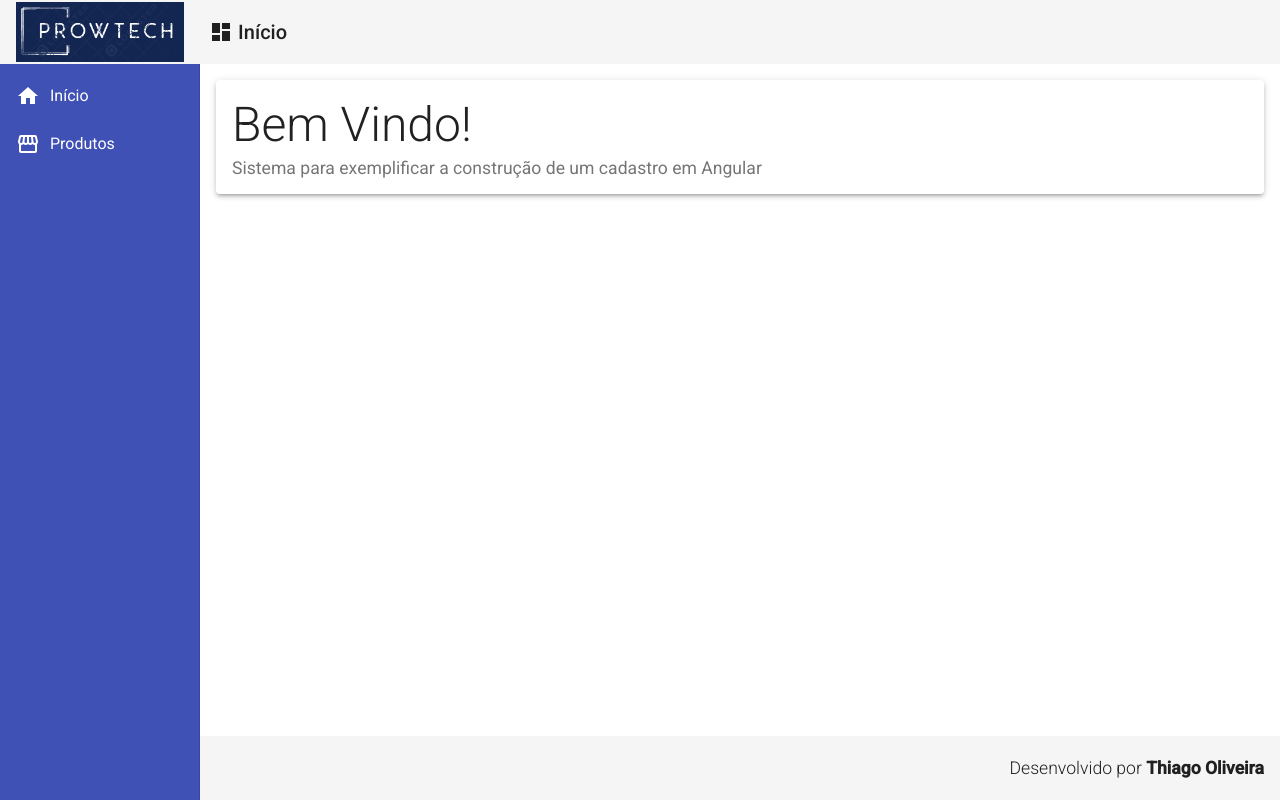
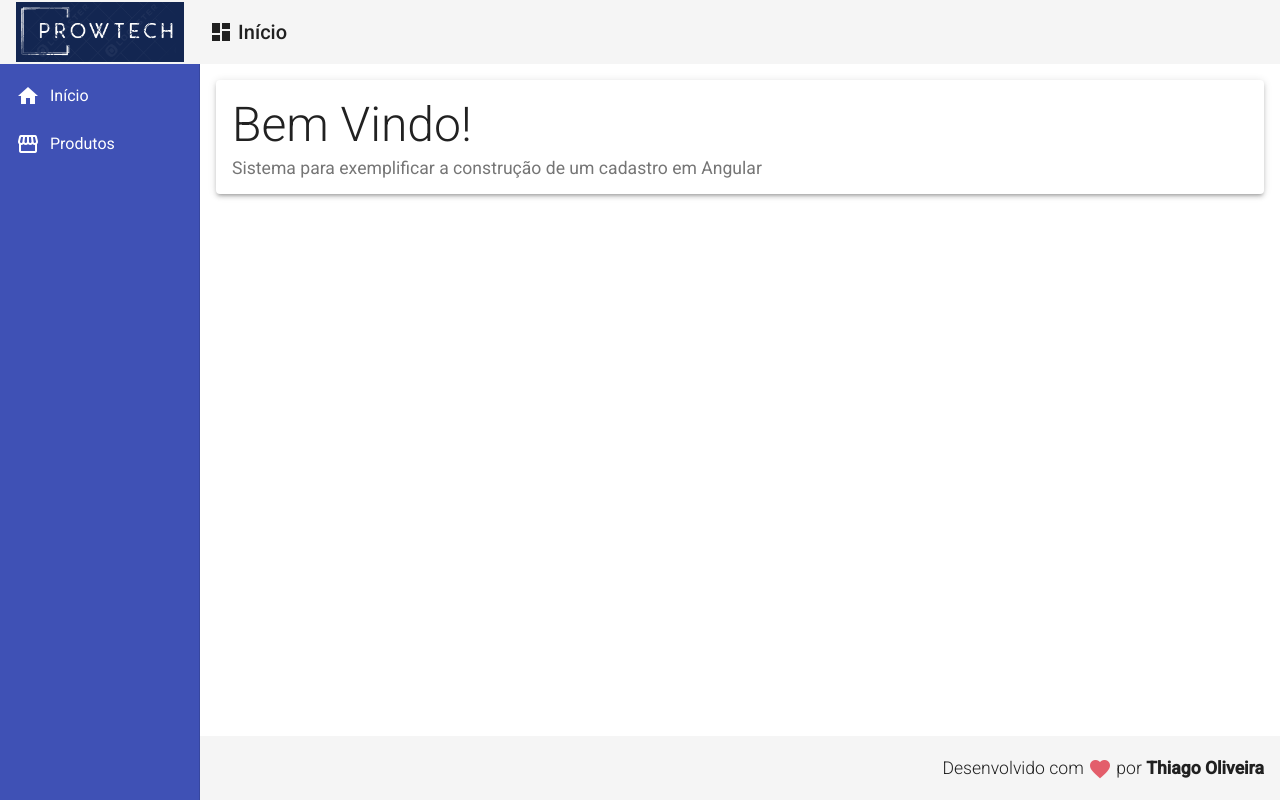
Before and after one commit to thiagoamaraloliveira/angular-101, an Angular app in the folder frontend/: page / in a window 1280 px wide. Built offline with nearby package versions, Linux system fonts and the light colour scheme.

Commit message:
created directive atribute red

```diff
--- a/frontend/src/app/app.module.ts
+++ b/frontend/src/app/app.module.ts
@@ -15,6 +15,7 @@ import {MatCardModule} from '@angular/material/card';
 import {MatListModule} from '@angular/material/list';
 import { HomeComponent } from './views/home/home.component';
 import { ProductCrudComponent } from './views/product-crud/product-crud.component';
+import { RedDirective } from './directives/red.directive';
 
 @NgModule({
   declarations: [
@@ -23,7 +24,8 @@ import { ProductCrudComponent } from './views/product-crud/product-crud.componen
     FooterComponent,
     NavComponent,
     HomeComponent,
-    ProductCrudComponent
+    ProductCrudComponent,
+    RedDirective
   ],
   imports: [
     BrowserModule,
--- a/frontend/src/app/components/template/footer/footer.component.html
+++ b/frontend/src/app/components/template/footer/footer.component.html
@@ -1,5 +1,9 @@
 <mat-toolbar class="footer">
     <span>
-        Desenvolvido por <strong>Thiago Oliveira</strong>
+        Desenvolvido com
+        <i class="material-icons v-middle" appRed>
+            favorite
+        </i>
+        por <strong>Thiago Oliveira</strong>
     </span>
 </mat-toolbar>
--- /dev/null
+++ b/frontend/src/app/directives/red.directive.ts
@@ -0,0 +1,12 @@
+import { Directive, ElementRef } from '@angular/core';
+
+@Directive({
+  selector: '[appRed]'
+})
+export class RedDirective {
+
+  constructor(private el: ElementRef) {
+    el.nativeElement.style.color = '#e35e6b'
+   }
+
+}
```
